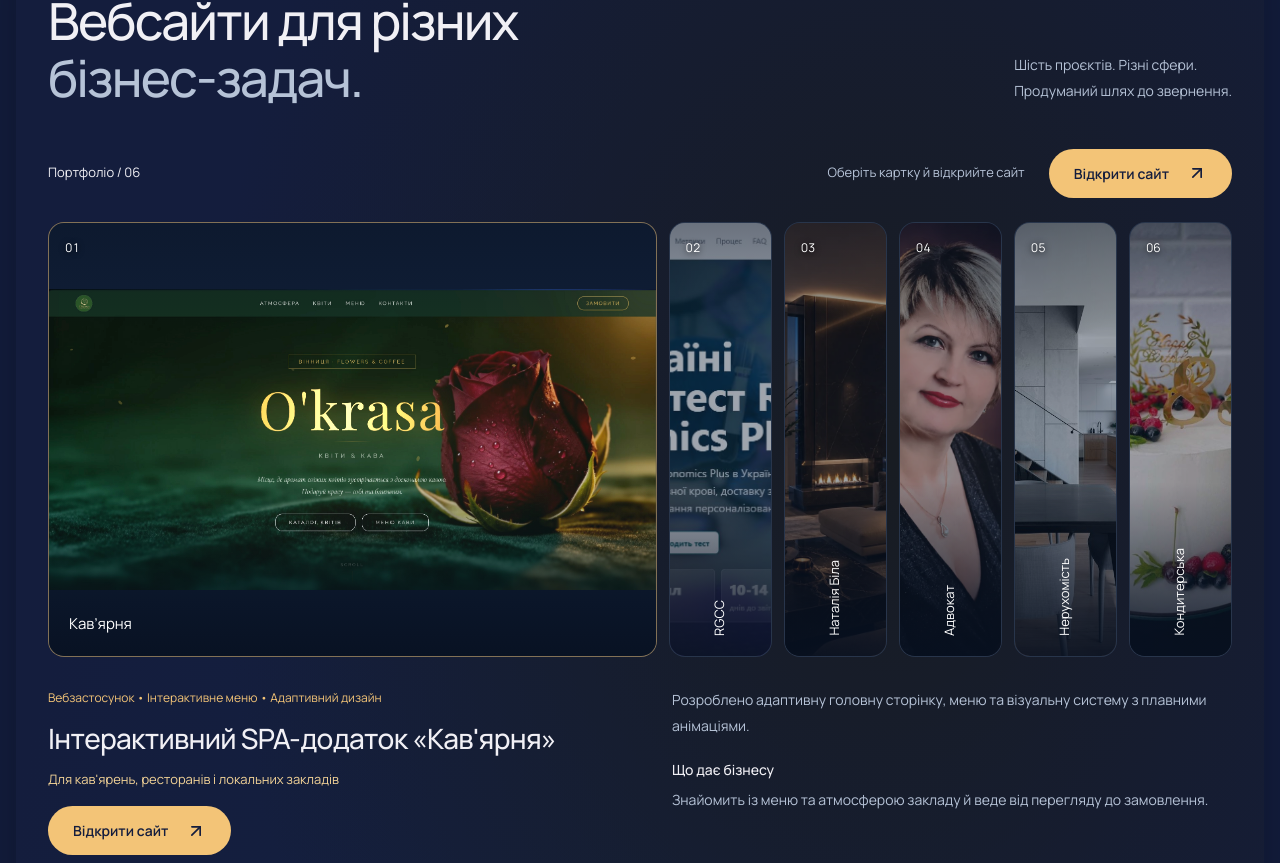
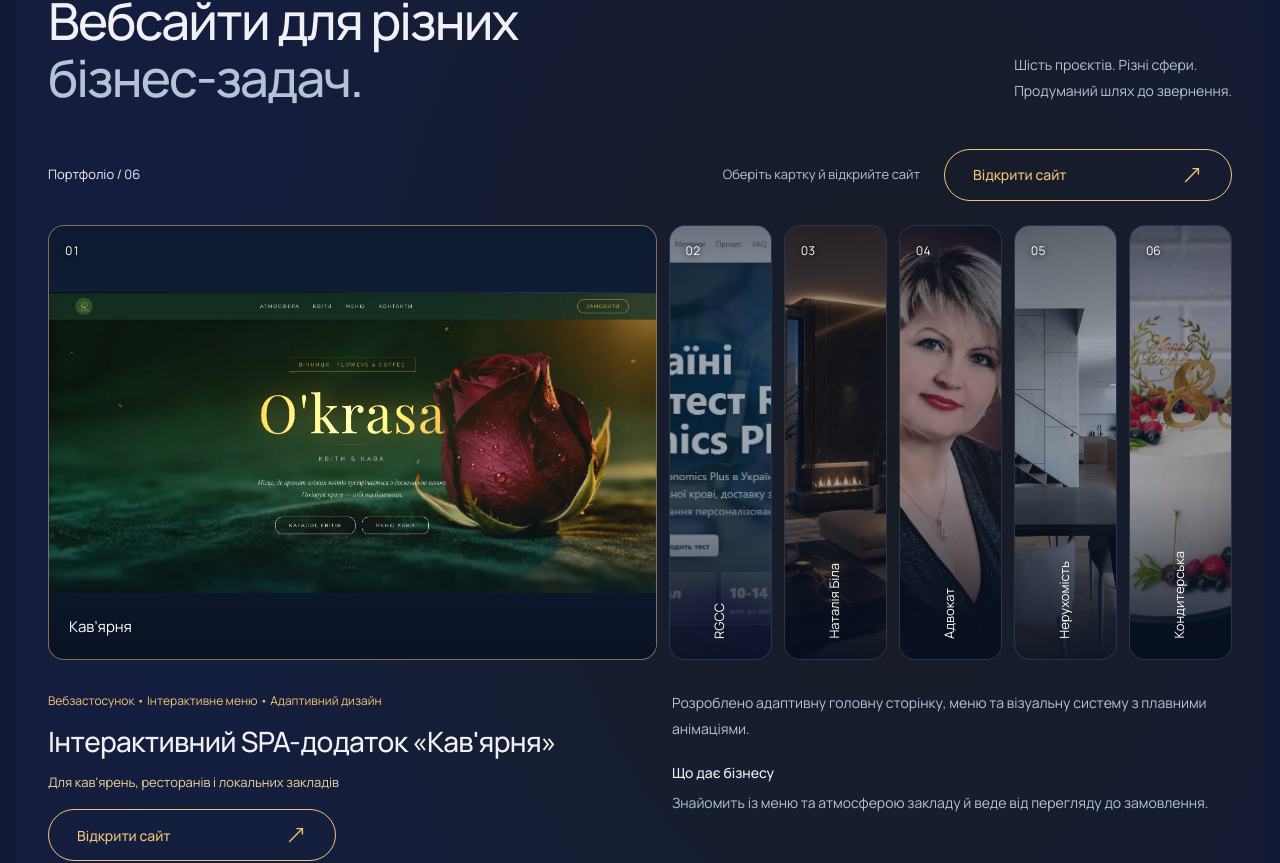
Before and after one commit to sobol07-design/portfolio, a React (Vite) app: page / in a window 1280 px wide. Shown: the part 914-1777 px from the top of the page. Built offline with nearby package versions, Linux system fonts and the light colour scheme.

Commit message:
Refine project buttons with wider gold outline and slender arrows

```diff
--- a/src/components/ExpandedProjects.tsx
+++ b/src/components/ExpandedProjects.tsx
@@ -1,5 +1,5 @@
 import { useState } from "react";
-import { ArrowUpRight } from "lucide-react";
+import { MoveUpRight } from "lucide-react";
 import { projects } from "../data";
 
 export function ExpandedProjects() {
@@ -19,7 +19,7 @@ export function ExpandedProjects() {
             rel="noreferrer"
             aria-label={`Відкрити сайт: ${project.title}`}
           >
-            Відкрити сайт <ArrowUpRight size={20} aria-hidden="true" />
+            Відкрити сайт <MoveUpRight size={22} strokeWidth={1.5} aria-hidden="true" />
           </a>
         </div>
       </div>
@@ -91,7 +91,7 @@ export function ExpandedProjects() {
             target="_blank"
             rel="noreferrer"
           >
-            Відкрити сайт <ArrowUpRight size={20} />
+            Відкрити сайт <MoveUpRight size={22} strokeWidth={1.5} aria-hidden="true" />
           </a>
         </div>
         <div className="expanded-copy">
--- a/src/components/ProjectCard.tsx
+++ b/src/components/ProjectCard.tsx
@@ -1,4 +1,4 @@
-import { ArrowUpRight } from "lucide-react";
+import { ArrowUpRight, MoveUpRight } from "lucide-react";
 import type { projects } from "../data";
 type Project = (typeof projects)[number];
 export function ProjectCard({ project }: { project: Project }) {
@@ -36,7 +36,7 @@ export function ProjectCard({ project }: { project: Project }) {
           target="_blank"
           rel="noreferrer"
         >
-          Відкрити сайт <ArrowUpRight size={18} />
+          Відкрити сайт <MoveUpRight size={22} strokeWidth={1.5} aria-hidden="true" />
         </a>
       </div>
     </article>
--- a/src/index.css
+++ b/src/index.css
@@ -1137,30 +1137,34 @@ body {
 .project-body .project-link {
   display: inline-flex;
   align-items: center;
-  justify-content: center;
-  gap: 18px;
-  min-height: 48px;
-  padding: 13px 24px;
-  border: 1px solid transparent;
+  justify-content: space-between;
+  gap: 48px;
+  min-height: 52px;
+  min-width: 288px;
+  max-width: 100%;
+  padding: 14px 28px;
+  border: 1px solid var(--accent);
   border-radius: 999px;
-  background: var(--accent);
-  color: #141d3d;
+  background: transparent;
+  color: var(--accent);
   font-size: 14px;
-  font-weight: 600;
+  font-weight: 500;
   line-height: 1.5;
   text-decoration: none;
-  transition: background 180ms ease, color 180ms ease;
+  transition: border-color 180ms ease, color 180ms ease;
 }
 .project-body .project-link {
   display: flex;
   width: 100%;
+  min-width: 0;
   margin-top: 14px;
 }
 .project-open-button:hover,
 .expanded-description .expanded-visit:hover,
 .project-body .project-link:hover {
-  background: #ffdda4;
-  color: #141d3d;
+  background: transparent;
+  border-color: #ffdda4;
+  color: var(--accent);
 }
 .expanded-toolbar { align-items: center; }
 .expanded-toolbar-actions { display: flex; align-items: center; gap: 24px; }
```
Also changed, not shown: 1 other file (tests, documents, lock files or other folders).
